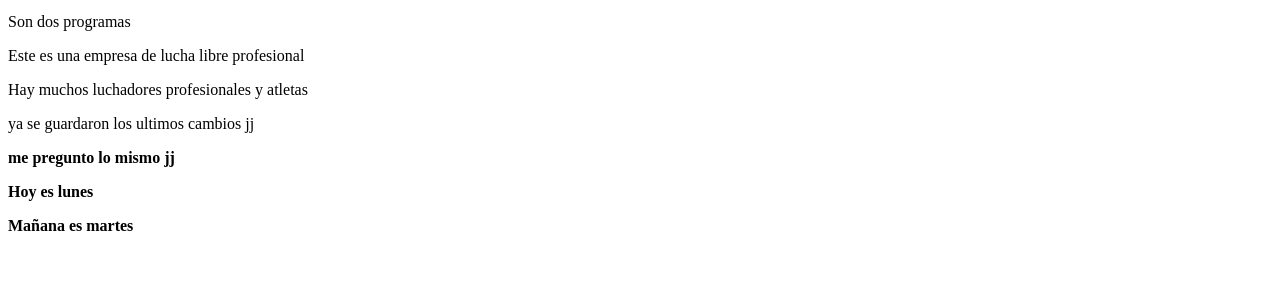
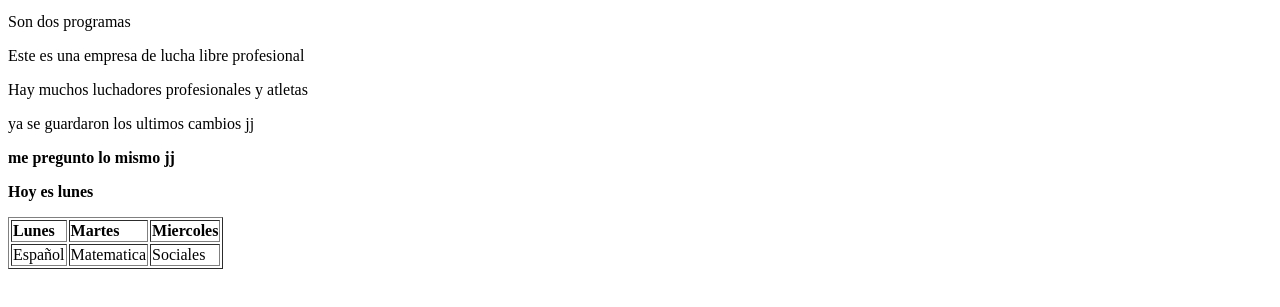
Before and after one commit to Jeuri2021/mispaginas, a plain HTML site: page index.html in a window 1280 px wide. Shown: the part 119-426 px from the top of the page. Drawn offline with Linux system fonts and the light colour scheme.

Commit message:
actualizacion

```diff
--- a/index.html
+++ b/index.html
@@ -15,6 +15,18 @@
     <p>ya se guardaron los ultimos cambios jj</p>
     <p> <b> me pregunto lo mismo jj</b></p>
     <p> <b> Hoy es lunes</b></p>
-    <p> <b> Mañana es martes</b></p>
+
+    <table border>
+    <tr>
+    <td> <strong> Lunes</strong></td>
+    <td><strong> Martes</strong></td>
+    <td><strong> Miercoles</strong></td>
+    </tr>
+    <tr>
+        <td>Español</strong></td>
+        <td>Matematica</strong></td>
+        <td>Sociales</strong></td>
+        </tr>
+    </table>
 </body>
 </html>
```
